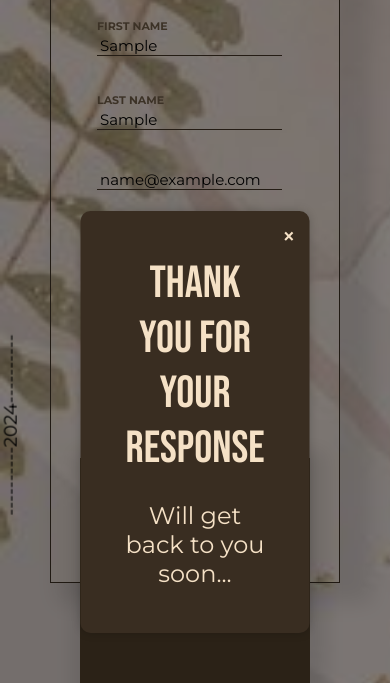
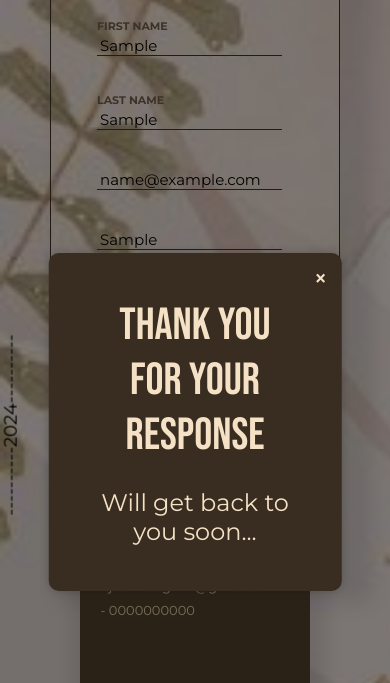
Before and after one commit to jaishree024/Portfolio, a plain HTML site: page contact.html in a window 390 px wide. Both pictures are taken after typing "Sample", "Sample", "name@example.com", "Sample", "Sample" into the empty fields and a click on the button "SEND". Shown: the part 495-1178 px from the top of the page. Drawn offline with Linux system fonts and the light colour scheme; a web font is replaced by a local one.

Commit message:
update1s

```diff
--- a/assets/css/contact.css
+++ b/assets/css/contact.css
@@ -260,6 +260,9 @@ body {
   .head {
     line-height: 140px;
   }
+  .response {
+    min-width: 75%;
+  }
 }
 
 @media only screen and (max-width: 530px) {
```
